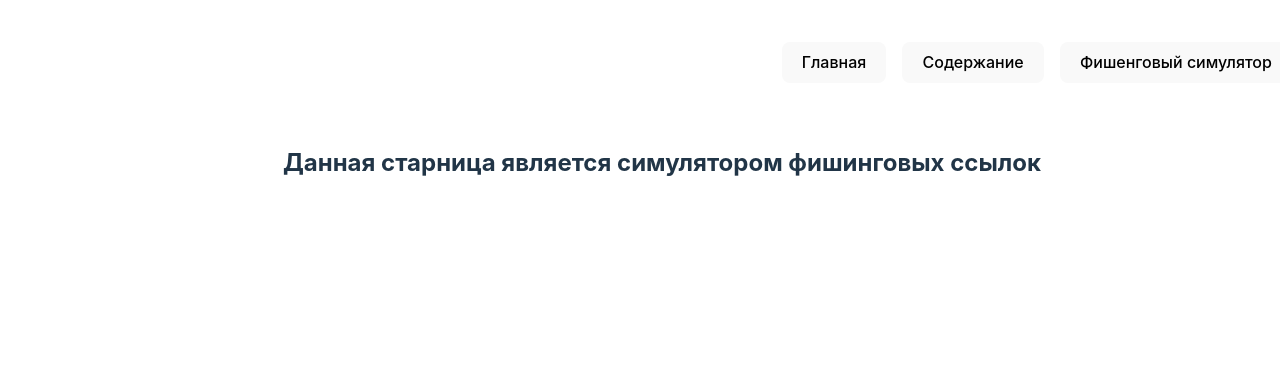
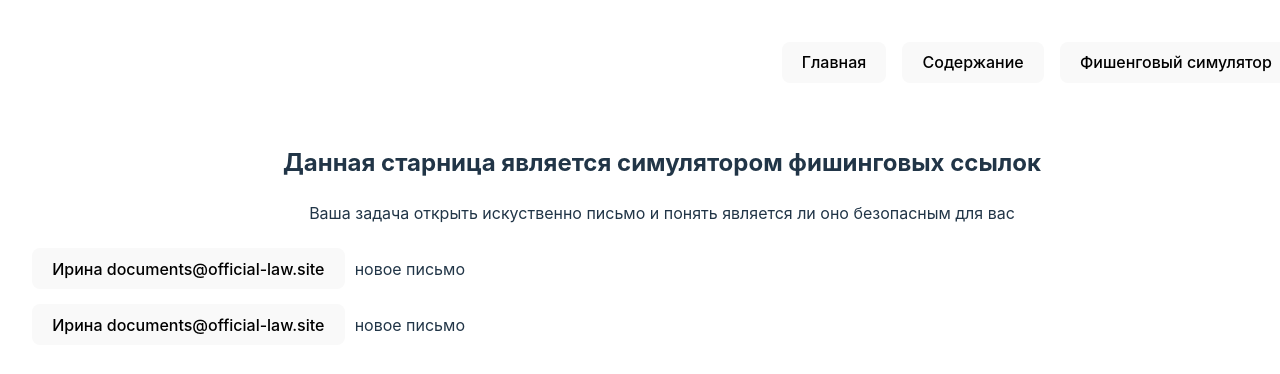
Before and after one commit to a3zrael/diplom, a React (Vite) app: page /simulator in a window 1280 px wide. Shown: the top 374 px of the page. Built offline with nearby package versions, Linux system fonts and the light colour scheme.

Commit message:
Сделаны табы и модалка писем

```diff
--- a/package.json
+++ b/package.json
@@ -10,6 +10,7 @@
     "preview": "vite preview"
   },
   "dependencies": {
+    "@headlessui/react": "^2.0.3",
     "react": "^18.2.0",
     "react-dom": "^18.2.0",
     "react-router-dom": "^6.23.0",
--- a/src/FishingSimulator/index.jsx
+++ b/src/FishingSimulator/index.jsx
@@ -1,8 +1,65 @@
+import { useState } from "react";
+import "./index.scss";
+import { Modal } from "../Modal/index";
+
 export const FishingSimulator = () => {
+  const [isOpen, setIsOpen] = useState(false);
+  const [selectedItem, setSelectedItem] = useState(null);
+
+  const mailList = [
+    {
+      name: "Ирина documents@official-law.site",
+      theme: "Рабочая история от Ирины",
+      firstText: `Добрый день!.Вас беспокоит Ирина, вы спрашивали меня насчет моей рабочей истории. Там довольно большой объём, поэтому я к письму не прикладываю, а загрузила на файлообменник:$`,
+      link: "https://official-law.site/process/ru/demo-eyJjb2RlIjoiMTQ1X1dvcmtfSGlzdG9yeSIsImxvY2FsZSI6InJ1In0",
+      lastText: `Проверьте, пожалуйста, все ли правильно, до нашей следующей встречи. Спасибо!
+      С уважением,Ирина`,
+    },
+    {
+      name: "Ирина documents@official-law.site",
+      theme: "Рабочая история от Ирины",
+      firstText: `Добрый день!.Вас беспокоит Ирина, вы спрашивали меня насчет моей рабочей истории. Там довольно большой объём, поэтому я к письму не прикладываю, а загрузила на файлообменник:$`,
+      link: "https://official-law.site/process/ru/demo-eyJjb2RlIjoiMTQ1X1dvcmtfSGlzdG9yeSIsImxvY2FsZSI6InJ1In0",
+      lastText: `Проверьте, пожалуйста, все ли правильно, до нашей следующей встречи. Спасибо!
+      С уважением,Ирина`,
+    },
+  ];
+
   return (
     <>
       <div>
-        <h2>Данная старница является симулятором фишинговых ссылок</h2>
+        <div>
+          <h2>Данная старница является симулятором фишинговых ссылок</h2>
+          <p>
+            Ваша задача открыть искуственно письмо и понять является ли оно
+            безопасным для вас
+          </p>
+        </div>
+        <div>
+          {mailList.map((item, index) => {
+            return (
+              <>
+                <div className="mail_item" key={index}>
+                  <button
+                    onClick={() => {
+                      setSelectedItem(item);
+                      setIsOpen(true);
+                    }}
+                    className="mail_button"
+                  >
+                    {item.name}
+                  </button>
+                  <p>новое письмо</p>
+                </div>
+              </>
+            );
+          })}
+        </div>
+        <div>
+          {isOpen && (
+            <Modal isOpen={isOpen} setIsOpen={setIsOpen} item={selectedItem} />
+          )}
+        </div>
       </div>
     </>
   );
--- a/src/FishingSimulator/index.scss
+++ b/src/FishingSimulator/index.scss
@@ -0,0 +1,11 @@
+.mail_item {
+  display: flex;
+  gap: 10px;
+  align-items: center;
+  width: 500px;
+
+  .mail_button {
+    display: flex;
+    align-items: stretch;
+  }
+}
--- /dev/null
+++ b/src/Modal/index.jsx
@@ -0,0 +1,39 @@
+import {
+  Description,
+  DialogPanel,
+  Dialog,
+  DialogTitle,
+} from "@headlessui/react";
+import "./index.scss";
+
+export const Modal = ({ isOpen, setIsOpen, item }) => {
+  return (
+    <Dialog open={isOpen} onClose={() => setIsOpen(false)}>
+      <div className="bg">
+        <DialogPanel className="popup">
+          <DialogTitle className="text-lg font-bold">{item.theme}</DialogTitle>
+          <Description>
+            <p>{item.firstText}</p>
+            <br />
+            <a
+              href={item.link}
+              target="_blank"
+              rel="noopener noreferrer"
+              className="text-blue-500 underline"
+            >
+              {item.link}
+            </a>
+            <br />
+            <p>{item.lastText}</p>
+          </Description>
+          <button
+            onClick={() => setIsOpen(false)}
+            className="mt-4 bg-blue-500 text-white px-4 py-2 rounded"
+          >
+            Закрыть
+          </button>
+        </DialogPanel>
+      </div>
+    </Dialog>
+  );
+};
--- /dev/null
+++ b/src/Modal/index.scss
@@ -0,0 +1,18 @@
+.bg {
+  position: fixed;
+  left: 0;
+  right: 0;
+  top: 0;
+  bottom: 0;
+  display: flex;
+  align-items: center;
+  justify-content: center;
+  background: rgba(0, 0, 0, 0.1);
+}
+
+.popup {
+  background: #565656;
+  border-radius: 10px;
+  padding: 20px;
+  width: 700px;
+}
```
Also changed, not shown: 1 other file (tests, documents, lock files or other folders).
